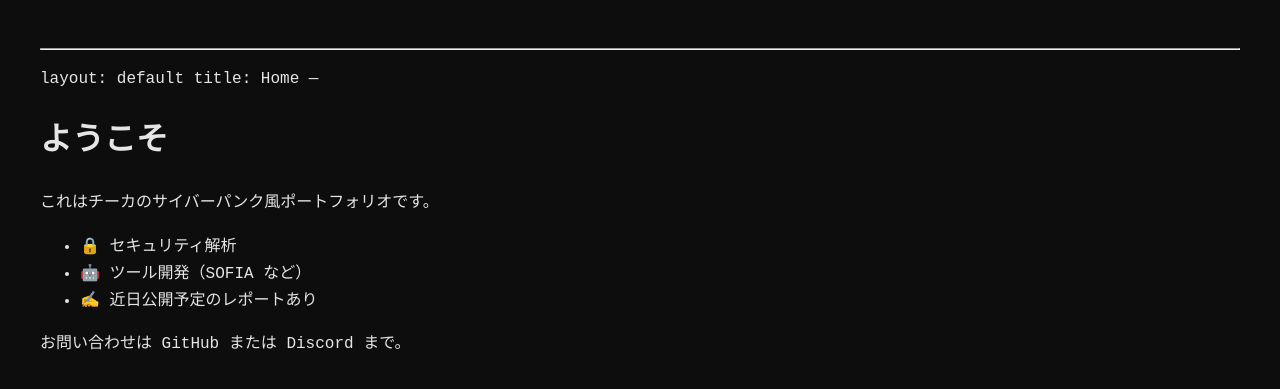
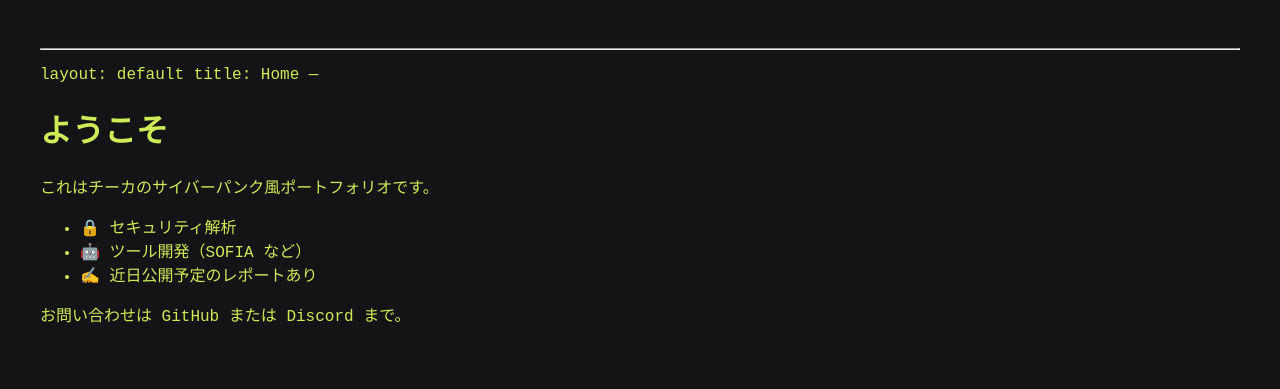
Before and after one commit to irori-0x63sec/portfolio, a Jekyll site: the page built from index.md, in a window 1280 px wide. Shown: the top 389 px of the page. Built offline with Jekyll 4.4.1, drawn with Linux system fonts in a browser that asks for light colours; our own code applies the rules of GitHub Pages for plain Markdown files.

Commit message:
Update cyberpunk.css

```diff
--- a/assets/css/cyberpunk.css
+++ b/assets/css/cyberpunk.css
@@ -1,35 +1,49 @@
+:root {
+  --bg: #141416;
+  --fg: #cfeb57;
+  --cursor: #63c0c8;
 
-:root {
-  --bg: #0d0d0d;
-  --text: #e5e5e5;
-  --dir: #00ffff;
-  --cmd: #ccff00;
-  --highlight: #00ffe1;
-  --status-blue: #00cfff;
-  --status-green: #ccff00;
+  --ansi-black:   #141416;
+  --ansi-red:     #ff2052;
+  --ansi-green:   #b4ff00;
+  --ansi-yellow:  #ffe600;
+  --ansi-blue:    #00fff7;
+  --ansi-magenta: #ff2ef6;
+  --ansi-cyan:    #00ff9f;
+  --ansi-white:   #f0f0f0;
+
+  --bright-black:   #3a3a3a;
+  --bright-red:     #ff6a85;
+  --bright-green:   #d3ff66;
+  --bright-yellow:  #fff700;
+  --bright-blue:    #66ffff;
+  --bright-magenta: #ff99ff;
+  --bright-cyan:    #66ffcc;
+  --bright-white:   #ffffff;
+
   --font: 'Fira Code', 'JetBrains Mono', monospace;
 }
 
 body {
   background-color: var(--bg);
-  color: var(--text);
+  color: var(--fg);
   font-family: var(--font);
-  line-height: 1.7;
   padding: 2rem;
 }
 
 a {
-  color: var(--dir);
+  color: var(--ansi-blue);
   text-decoration: none;
 }
 
 a:hover {
-  color: var(--highlight);
+  color: var(--ansi-cyan);
 }
 
 pre, code {
-  background-color: #111;
-  color: var(--cmd);
-  padding: 0.3rem 0.5rem;
-  border-radius: 5px;
+  background-color: var(--bright-black);
+  color: var(--ansi-green);
+  padding: 0.4rem 0.7rem;
+  border-radius: 6px;
+  font-family: var(--font);
 }
```
